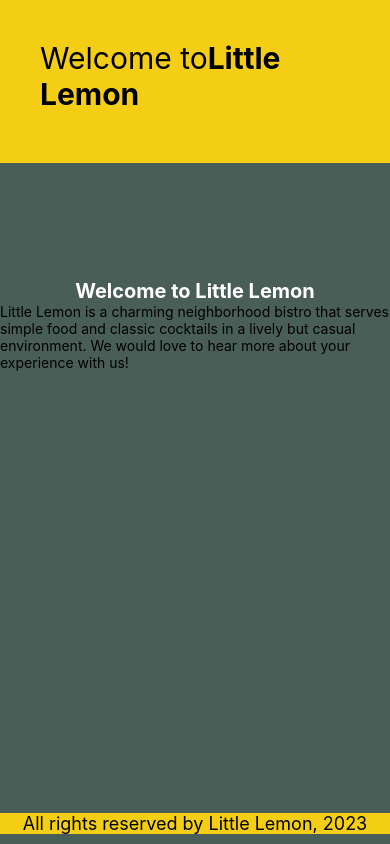
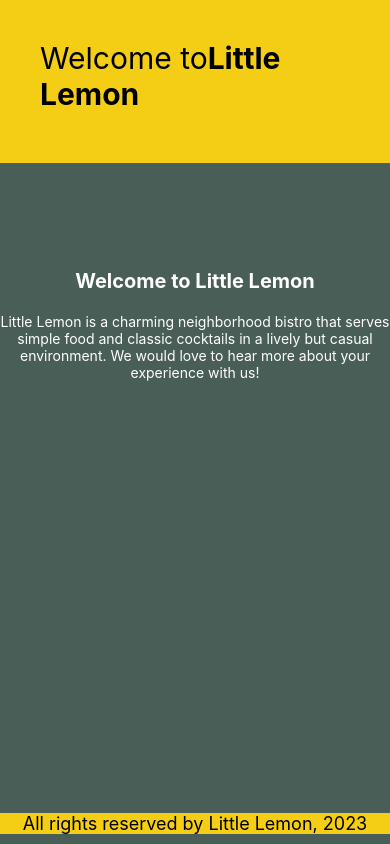
Before and after one commit to EvMad/a-react-native-sandbox, a React Native app in the folder LittleLemon/: screen / in a window 390 px wide. Built offline with nearby package versions, Linux system fonts and the light colour scheme.

Commit message:
updated in-line styles for text

```diff
--- a/LittleLemon/pages/WelcomeScreen.js
+++ b/LittleLemon/pages/WelcomeScreen.js
@@ -4,9 +4,9 @@ import { Text, View } from 'react-native';
 export default function WelcomeScreen() {
     return (
       <View style={{ flex: 0.4, justifyContent: 'center' }}>
-        <Text style={{fontWeight: 'bold', fontSize: 20, color: 'white', textAlign: 'center'}}>Welcome to Little Lemon
+        <Text style={{fontWeight: 'bold', fontSize: 20, color: 'white', textAlign: 'center', paddingBottom: 20 }}>Welcome to Little Lemon
         </Text>
-        <Text style={{ fontSize: 14 }}>Little Lemon is a charming neighborhood bistro that serves simple food and classic cocktails in a lively but casual environment. We would love to hear more about your experience with us!</Text>
+        <Text style={{ fontSize: 14, color: 'white', textAlign: 'center' }}>Little Lemon is a charming neighborhood bistro that serves simple food and classic cocktails in a lively but casual environment. We would love to hear more about your experience with us!</Text>
       </View>
     );
   }
```
